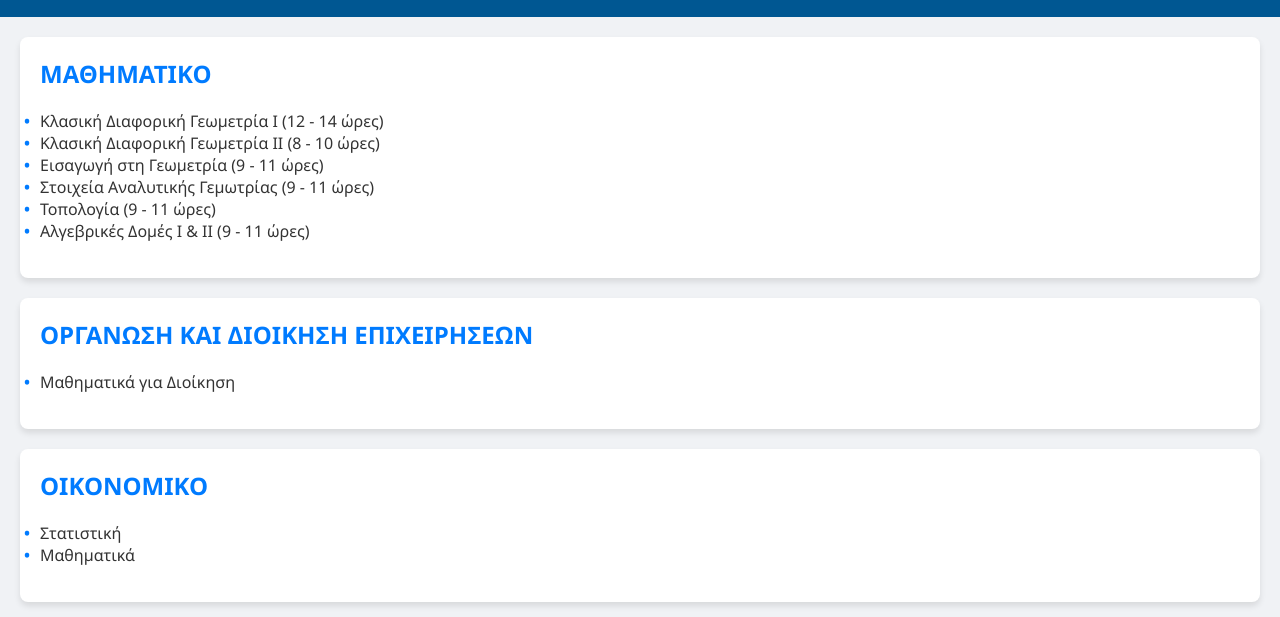
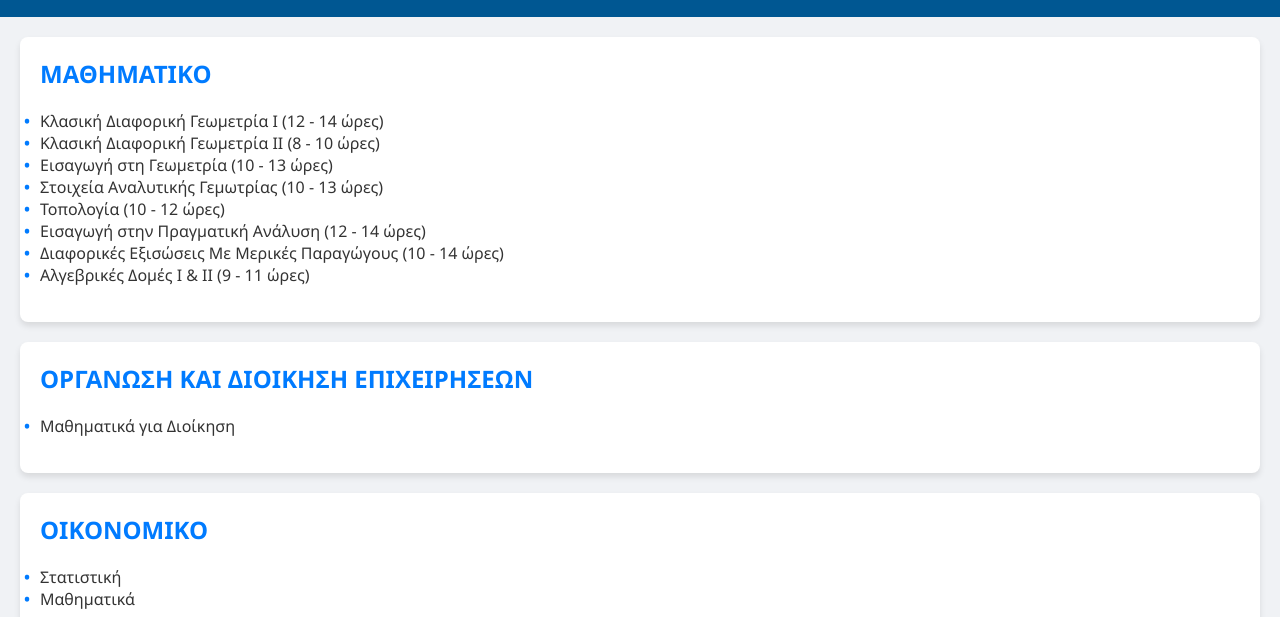
Before and after one commit to Arabasgeorge/georgemath, a plain HTML site: page index.html in a window 1280 px wide. Shown: the part 183-800 px from the top of the page. Drawn offline with Linux system fonts and the light colour scheme.

Commit message:
Update index.html

```diff
--- a/index.html
+++ b/index.html
@@ -84,9 +84,11 @@
             <ul class="sub-topics">
                 <li>Κλασική Διαφορική Γεωμετρία Ι (12 - 14 ώρες)</li>
                 <li>Κλασική Διαφορική Γεωμετρία ΙΙ (8 - 10 ώρες)</li>
-                <li>Εισαγωγή στη Γεωμετρία (9 - 11 ώρες) </li>
-                <li>Στοιχεία Αναλυτικής Γεμωτρίας (9 - 11 ώρες)</li>
-                <li>Τοπολογία (9 - 11 ώρες)</li>
+                <li>Εισαγωγή στη Γεωμετρία (10 - 13 ώρες) </li>
+                <li>Στοιχεία Αναλυτικής Γεμωτρίας (10 - 13 ώρες)</li>
+                <li>Τοπολογία (10 - 12 ώρες)</li>
+                <li>Εισαγωγή στην Πραγματική Ανάλυση  (12 - 14 ώρες)</li>
+                <li>Διαφορικές Εξισώσεις Με Μερικές Παραγώγους  (10 - 14 ώρες)</li>
                 <li>Αλγεβρικές Δομές Ι & ΙΙ (9 - 11 ώρες)</li>
             </ul>
         </div>
```
